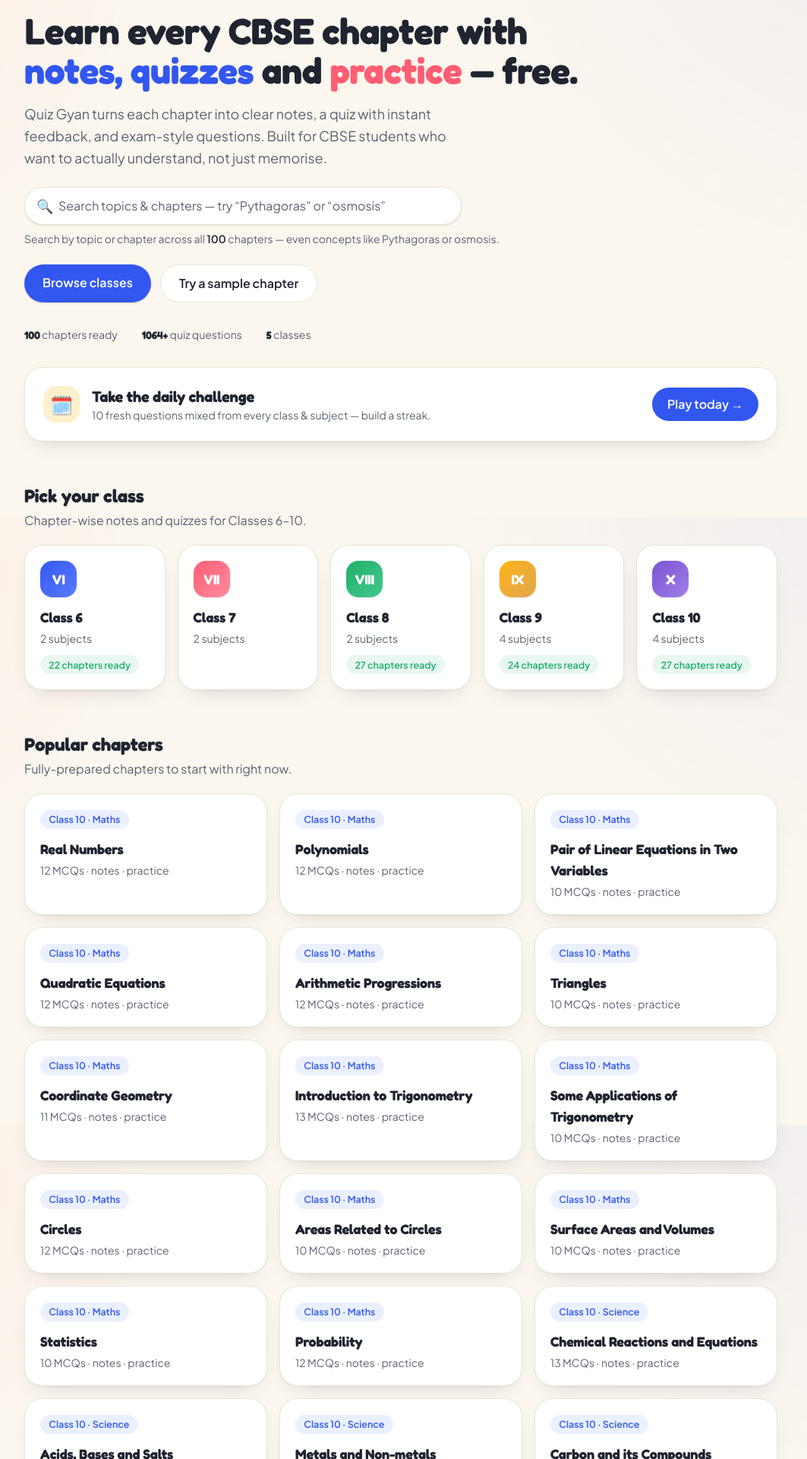
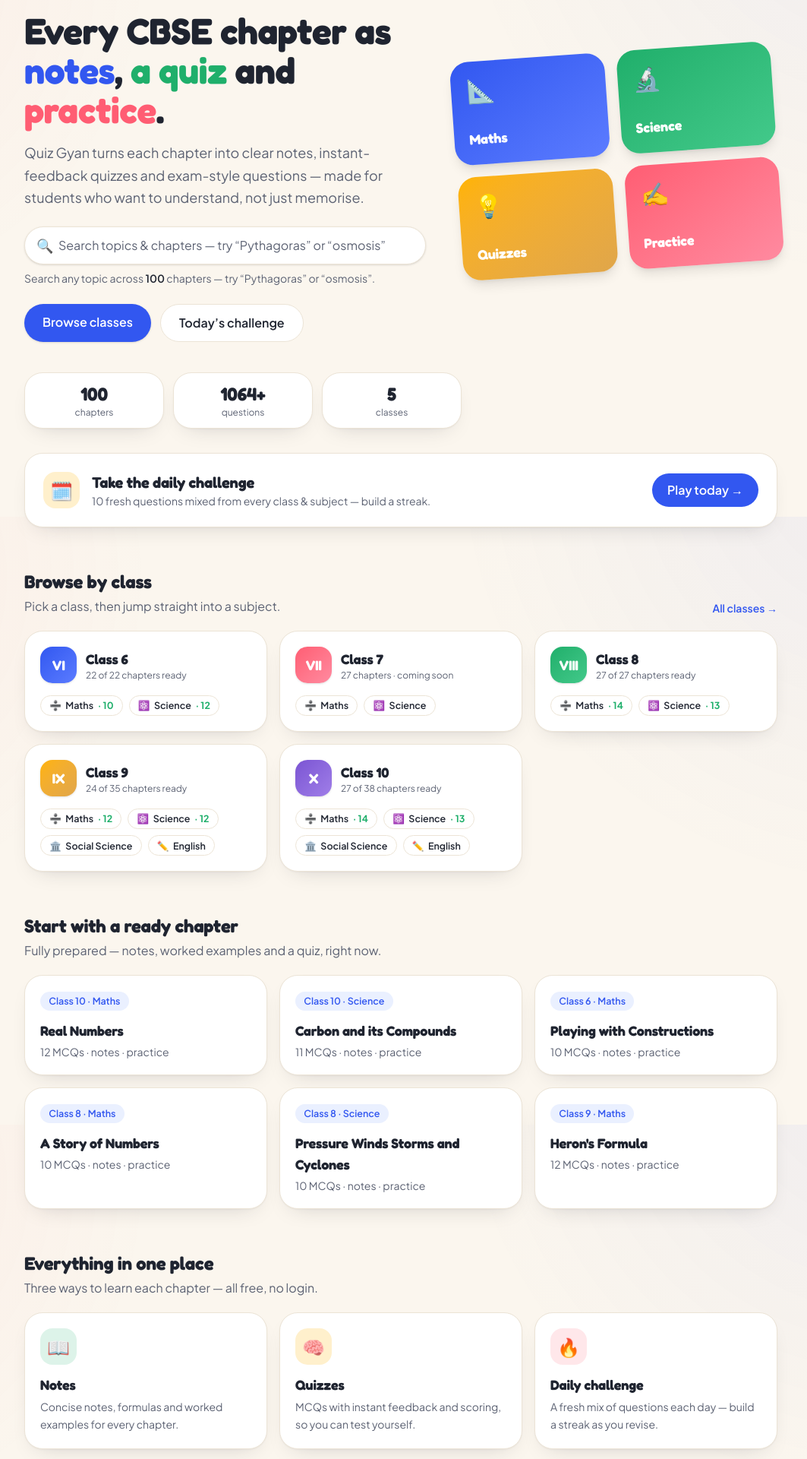
Before and after one commit to codersorbit/quizgyan, a Next.js app: page / in a window 1280 px wide. Shown: the part 120-2040 px from the top of the page at 76% size, without its empty margins (112-1175 px from the left). Built offline with nearby package versions, Linux system fonts and the light colour scheme.

Commit message:
ExamSide Platorm IMplementation

```diff
--- a/app/cbse/page.tsx
+++ b/app/cbse/page.tsx
@@ -1,7 +1,7 @@
 import type { Metadata } from "next";
 import { CLASSES } from "@/lib/content";
 import { buildMetadata, breadcrumbLd, webPageLd } from "@/lib/seo";
-import { ClassCard } from "@/components/cards";
+import { ClassBrowseCard } from "@/components/cards";
 import { Breadcrumbs } from "@/components/Breadcrumbs";
 import { JsonLd } from "@/components/JsonLd";
 
@@ -26,9 +26,9 @@
         Choose a class to see its subjects and chapters. We&apos;re starting with Classes 6–10,
         where most CBSE exam preparation happens.
       </p>
-      <div className="mt-6 grid grid-cols-2 gap-4 sm:grid-cols-3 lg:grid-cols-5">
+      <div className="mt-6 grid gap-4 sm:grid-cols-2 lg:grid-cols-3">
         {CLASSES.map((cls, i) => (
-          <ClassCard key={cls.id} cls={cls} index={i} />
+          <ClassBrowseCard key={cls.id} cls={cls} index={i} />
         ))}
       </div>
     </>
--- a/app/page.tsx
+++ b/app/page.tsx
@@ -6,39 +6,48 @@
   totalMcqCount,
   chapterUrl,
 } from "@/lib/content";
-import { ClassCard } from "@/components/cards";
+import { ClassBrowseCard } from "@/components/cards";
 import { StreakCalendar } from "@/components/StreakCalendar";
 import { ChapterSearch } from "@/components/ChapterSearch";
 import { DailyHomeCard } from "@/components/DailyHomeCard";
 
+const HERO_TILES = [
+  ["📐", "Maths", "from-cobalt to-[#5b7bff]"],
+  ["🔬", "Science", "from-green to-[#42c98a]"],
+  ["💡", "Quizzes", "from-amber to-[#e0a64a]"],
+  ["✍️", "Practice", "from-coral to-[#ff8aa0]"],
+] as const;
+
 export default function HomePage() {
   const chapters = allAuthoredChapters();
   const mcqs = totalMcqCount();
+  const step = Math.max(1, Math.ceil(chapters.length / 6));
+  const featured = chapters.filter((_, i) => i % step === 0).slice(0, 6);
 
   return (
     <>
       {/* Hero */}
-      <section className="relative overflow-hidden">
-        <span className="chip bg-cobalt-soft text-cobalt">CBSE · Classes 6 to 10</span>
-        <h1 className="mt-4 max-w-3xl font-display text-4xl font-bold leading-[1.08] text-ink sm:text-5xl">
-          Learn every CBSE chapter with{" "}
-          <span className="text-cobalt">notes, quizzes</span> and{" "}
-          <span className="text-coral">practice</span> — free.
+      <section className="relative">
+        <div className="grid items-center gap-10 lg:grid-cols-[1.25fr_1fr]">
+          <div>
+            <span className="chip bg-cobalt-soft text-cobalt">CBSE · Classes 6–10 · Free</span>
+            <h1 className="mt-4 max-w-2xl font-display text-4xl font-bold leading-[1.08] text-ink sm:text-5xl">
+              Every CBSE chapter as{" "}
+              <span className="text-cobalt">notes</span>,{" "}
+              <span className="text-green">a quiz</span> and{" "}
+              <span className="text-coral">practice</span>.
             </h1>
             <p className="mt-4 max-w-xl text-lg leading-relaxed text-muted">
-          {site.name} turns each chapter into clear notes, a quiz with instant feedback,
-          and exam-style questions. Built for CBSE students who want to actually understand,
-          not just memorise.
+              {site.name} turns each chapter into clear notes, instant-feedback quizzes and
+              exam-style questions — made for students who want to understand, not just memorise.
             </p>
             <div className="mt-6">
               <ChapterSearch />
               <p className="mt-2 text-sm text-muted">
-            Search by topic or chapter across all{" "}
-            <strong className="font-semibold text-ink">{chapters.length}</strong> chapters —
-            even concepts like Pythagoras or osmosis.
+                Search any topic across{" "}
+                <strong className="font-semibold text-ink">{chapters.length}</strong> chapters — try “Pythagoras” or “osmosis”.
               </p>
             </div>
-
             <div className="mt-6 flex flex-wrap gap-3">
               <Link
                 href="/cbse"
@@ -46,48 +55,80 @@
               >
                 Browse classes
               </Link>
-          {chapters[0] && (
               <Link
-              href={chapterUrl(chapters[0].classId, chapters[0].subject, chapters[0].slug)}
+                href="/daily"
                 className="rounded-full border border-line bg-white px-6 py-3 font-semibold text-ink transition hover:border-cobalt hover:text-cobalt"
               >
-              Try a sample chapter
+                Today’s challenge
               </Link>
-          )}
+            </div>
           </div>
 
-        <div className="mt-8 flex flex-wrap gap-x-8 gap-y-2 text-sm text-muted">
-          <span><strong className="font-display text-ink">{chapters.length}</strong> chapters ready</span>
-          <span><strong className="font-display text-ink">{mcqs}+</strong> quiz questions</span>
-          <span><strong className="font-display text-ink">5</strong> classes</span>
+          {/* Decorative subject tiles (large screens) */}
+          <div className="relative hidden h-72 lg:block" aria-hidden>
+            <div className="absolute inset-0 grid grid-cols-2 gap-4 [transform:rotate(-4deg)]">
+              {HERO_TILES.map(([emoji, label, grad]) => (
+                <div
+                  key={label}
+                  className={`flex flex-col justify-between rounded-3xl bg-linear-to-br ${grad} p-5 text-white shadow-lg`}
+                >
+                  <span className="text-3xl">{emoji}</span>
+                  <span className="font-display text-lg font-bold">{label}</span>
+                </div>
+              ))}
+            </div>
+          </div>
+        </div>
+
+        {/* Stat strip */}
+        <div className="mt-10 grid max-w-xl grid-cols-3 gap-3">
+          {([
+            [String(chapters.length), "chapters"],
+            [`${mcqs}+`, "questions"],
+            [String(CLASSES.length), "classes"],
+          ] as const).map(([n, label]) => (
+            <div key={label} className="card px-4 py-3 text-center">
+              <div className="font-display text-2xl font-bold text-ink">{n}</div>
+              <div className="text-xs text-muted">{label}</div>
+            </div>
+          ))}
         </div>
       </section>
 
+      <div className="mt-8">
         <StreakCalendar />
+      </div>
 
-      {/* Daily challenge: shows today's result once played, else a CTA */}
+      {/* Daily challenge */}
       <section className="mt-8">
         <DailyHomeCard />
       </section>
 
-      {/* Class grid */}
+      {/* Browse by class — two-level: class + its subjects */}
       <section className="mt-14">
-        <h2 className="font-display text-2xl font-bold text-ink">Pick your class</h2>
-        <p className="mt-1 text-muted">Chapter-wise notes and quizzes for Classes 6–10.</p>
-        <div className="mt-5 grid grid-cols-2 gap-4 sm:grid-cols-3 lg:grid-cols-5">
+        <div className="flex items-end justify-between gap-4">
+          <div>
+            <h2 className="font-display text-2xl font-bold text-ink">Browse by class</h2>
+            <p className="mt-1 text-muted">Pick a class, then jump straight into a subject.</p>
+          </div>
+          <Link href="/cbse" className="hidden shrink-0 text-sm font-semibold text-cobalt hover:underline sm:block">
+            All classes →
+          </Link>
+        </div>
+        <div className="mt-5 grid gap-4 sm:grid-cols-2 lg:grid-cols-3">
           {CLASSES.map((cls, i) => (
-            <ClassCard key={cls.id} cls={cls} index={i} />
+            <ClassBrowseCard key={cls.id} cls={cls} index={i} />
           ))}
         </div>
       </section>
 
-      {/* Popular / available chapters */}
-      {chapters.length > 0 && (
+      {/* Featured ready chapters */}
+      {featured.length > 0 && (
         <section className="mt-14">
-          <h2 className="font-display text-2xl font-bold text-ink">Popular chapters</h2>
-          <p className="mt-1 text-muted">Fully-prepared chapters to start with right now.</p>
+          <h2 className="font-display text-2xl font-bold text-ink">Start with a ready chapter</h2>
+          <p className="mt-1 text-muted">Fully prepared — notes, worked examples and a quiz, right now.</p>
           <div className="mt-5 grid gap-4 sm:grid-cols-2 lg:grid-cols-3">
-            {chapters.map((c) => (
+            {featured.map((c) => (
               <Link
                 key={`${c.classId}-${c.subject}-${c.slug}`}
                 href={chapterUrl(c.classId, c.subject, c.slug)}
@@ -99,31 +140,34 @@
                 <h3 className="mt-3 font-display text-lg font-bold text-ink group-hover:text-cobalt">
                   {c.title}
                 </h3>
-                <p className="mt-1 text-sm text-muted">
-                  {c.mcqs.length} MCQs · notes · practice
-                </p>
+                <p className="mt-1 text-sm text-muted">{c.mcqs.length} MCQs · notes · practice</p>
               </Link>
             ))}
           </div>
         </section>
       )}
 
-      {/* Resources */}
-      <section className="mt-14 grid gap-4 sm:grid-cols-2">
-        <Link href="/notes" className="card flex items-center gap-4 p-5 transition hover:-translate-y-0.5">
-          <span aria-hidden className="grid h-12 w-12 place-items-center rounded-2xl bg-green/15 text-2xl">📚</span>
-          <span>
-            <span className="block font-display text-lg font-bold text-ink">Revision notes</span>
-            <span className="text-sm text-muted">Concise chapter notes & formula sheets</span>
-          </span>
+      {/* Everything in one place — value + navigation */}
+      <section className="mt-14">
+        <h2 className="font-display text-2xl font-bold text-ink">Everything in one place</h2>
+        <p className="mt-1 text-muted">Three ways to learn each chapter — all free, no login.</p>
+        <div className="mt-5 grid gap-4 sm:grid-cols-3">
+          <Link href="/notes" className="card group p-5 transition hover:-translate-y-0.5">
+            <span aria-hidden className="grid h-12 w-12 place-items-center rounded-2xl bg-green/15 text-2xl">📖</span>
+            <h3 className="mt-3 font-display text-lg font-bold text-ink group-hover:text-cobalt">Notes</h3>
+            <p className="mt-1 text-sm leading-relaxed text-muted">Concise notes, formulas and worked examples for every chapter.</p>
           </Link>
-        <Link href="/mcqs" className="card flex items-center gap-4 p-5 transition hover:-translate-y-0.5">
+          <Link href="/mcqs" className="card group p-5 transition hover:-translate-y-0.5">
             <span aria-hidden className="grid h-12 w-12 place-items-center rounded-2xl bg-amber/20 text-2xl">🧠</span>
-          <span>
-            <span className="block font-display text-lg font-bold text-ink">MCQ quizzes</span>
-            <span className="text-sm text-muted">Practice with instant feedback & scoring</span>
-          </span>
+            <h3 className="mt-3 font-display text-lg font-bold text-ink group-hover:text-cobalt">Quizzes</h3>
+            <p className="mt-1 text-sm leading-relaxed text-muted">MCQs with instant feedback and scoring, so you can test yourself.</p>
           </Link>
+          <Link href="/daily" className="card group p-5 transition hover:-translate-y-0.5">
+            <span aria-hidden className="grid h-12 w-12 place-items-center rounded-2xl bg-coral/15 text-2xl">🔥</span>
+            <h3 className="mt-3 font-display text-lg font-bold text-ink group-hover:text-cobalt">Daily challenge</h3>
+            <p className="mt-1 text-sm leading-relaxed text-muted">A fresh mix of questions each day — build a streak as you revise.</p>
+          </Link>
+        </div>
       </section>
 
       {/* Why */}
@@ -142,6 +186,22 @@
           ))}
         </div>
       </section>
+
+      {/* Closing CTA */}
+      <section className="mt-12 overflow-hidden rounded-[1.5rem] bg-linear-to-br from-cobalt to-[#5b7bff] p-8 text-white shadow-lg sm:p-10">
+        <h2 className="font-display text-2xl font-bold sm:text-3xl">Ready to start?</h2>
+        <p className="mt-2 max-w-lg text-white/90">
+          Pick your class and open any chapter — notes first, then the quiz. No login, no cost.
+        </p>
+        <div className="mt-5 flex flex-wrap gap-3">
+          <Link href="/cbse" className="rounded-full bg-white px-6 py-3 font-semibold text-cobalt transition hover:brightness-95">
+            Browse classes
+          </Link>
+          <Link href="/daily" className="rounded-full border border-white/40 px-6 py-3 font-semibold text-white transition hover:bg-white/10">
+            Try today’s challenge
+          </Link>
+        </div>
+      </section>
     </>
   );
 }
--- a/components/SiteFooter.tsx
+++ b/components/SiteFooter.tsx
@@ -1,28 +1,50 @@
 import Link from "next/link";
 import { site } from "@/lib/site";
+import { CLASSES, classUrl } from "@/lib/content";
 
 export function SiteFooter() {
   return (
     <footer className="mt-20 border-t border-line bg-card/60">
-      <div className="mx-auto max-w-5xl px-4 py-10">
-        <div className="flex flex-wrap items-start justify-between gap-8">
-          <div className="max-w-xs">
+      <div className="mx-auto max-w-5xl px-4 py-12">
+        <div className="grid gap-10 sm:grid-cols-2 lg:grid-cols-4">
+          <div>
             <div className="flex items-center gap-2">
               <span aria-hidden className="grid h-8 w-8 place-items-center rounded-xl bg-cobalt text-base">💡</span>
               <span className="font-display text-lg font-bold">{site.name}</span>
             </div>
             <p className="mt-3 text-sm leading-relaxed text-muted">{site.description}</p>
           </div>
+
           <nav className="text-sm">
-            <p className="mb-2 font-display font-semibold text-ink">Explore</p>
+            <p className="mb-3 font-display font-semibold text-ink">Classes</p>
+            <ul className="space-y-1.5 text-muted">
+              {CLASSES.map((c) => (
+                <li key={c.id}>
+                  <Link href={classUrl(c.id)} className="hover:text-cobalt">{c.label}</Link>
+                </li>
+              ))}
+            </ul>
+          </nav>
+
+          <nav className="text-sm">
+            <p className="mb-3 font-display font-semibold text-ink">Study</p>
             <ul className="space-y-1.5 text-muted">
               <li><Link href="/cbse" className="hover:text-cobalt">All classes</Link></li>
-              <li><Link href="/notes" className="hover:text-cobalt">Notes</Link></li>
+              <li><Link href="/notes" className="hover:text-cobalt">Revision notes</Link></li>
               <li><Link href="/mcqs" className="hover:text-cobalt">MCQ quizzes</Link></li>
+              <li><Link href="/daily" className="hover:text-cobalt">Daily challenge</Link></li>
             </ul>
           </nav>
+
+          <div className="text-sm">
+            <p className="mb-3 font-display font-semibold text-ink">About</p>
+            <p className="leading-relaxed text-muted">
+              Free CBSE study tools, made by a student. No login, no ads, and it works on any phone.
+            </p>
+          </div>
         </div>
-        <div className="mt-8 border-t border-line pt-6 text-sm text-muted">
+
+        <div className="mt-10 border-t border-line pt-6 text-sm text-muted">
           Built by{" "}
           <span className="font-semibold text-ink">{site.author.name}</span>, a student at{" "}
           <a
--- a/components/cards.tsx
+++ b/components/cards.tsx
@@ -34,6 +34,52 @@
         <span className="chip mt-3 bg-green/10 text-green">{authored} chapters ready</span>
       )}
     </Link>
+  );
+}
+
+export function ClassBrowseCard({ cls, index }: { cls: ClassDef; index: number }) {
+  const grad = GRADIENTS[index % GRADIENTS.length];
+  const authored = cls.subjects.reduce(
+    (n, s) => n + getAuthoredInSubject(cls.id, s.key).length,
+    0,
+  );
+  const totalChapters = cls.subjects.reduce((n, s) => n + s.chapters.length, 0);
+  return (
+    <div className="card relative overflow-hidden p-5">
+      <div className="flex items-center gap-3">
+        <div
+          className={`grid h-12 w-12 shrink-0 place-items-center rounded-2xl bg-linear-to-br ${grad} font-display text-lg font-bold text-white shadow-sm`}
+        >
+          {cls.roman}
+        </div>
+        <div className="min-w-0">
+          <Link href={classUrl(cls.id)} className="font-display text-lg font-bold text-ink hover:text-cobalt">
+            {cls.label}
+          </Link>
+          <p className="text-xs text-muted">
+            {authored > 0
+              ? `${authored} of ${totalChapters} chapters ready`
+              : `${totalChapters} chapters · coming soon`}
+          </p>
+        </div>
+      </div>
+      <div className="mt-4 flex flex-wrap gap-2">
+        {cls.subjects.map((s) => {
+          const ready = getAuthoredInSubject(cls.id, s.key).length;
+          return (
+            <Link
+              key={s.key}
+              href={subjectUrl(cls.id, s.key)}
+              className="chip border border-line bg-white text-ink transition hover:border-cobalt hover:text-cobalt"
+            >
+              <span aria-hidden>{s.icon}</span>
+              {s.name}
+              {ready > 0 && <span className="font-bold text-green">· {ready}</span>}
+            </Link>
+          );
+        })}
+      </div>
+    </div>
   );
 }
 
```
Lines whose indentation alone changed are shown as unchanged.
